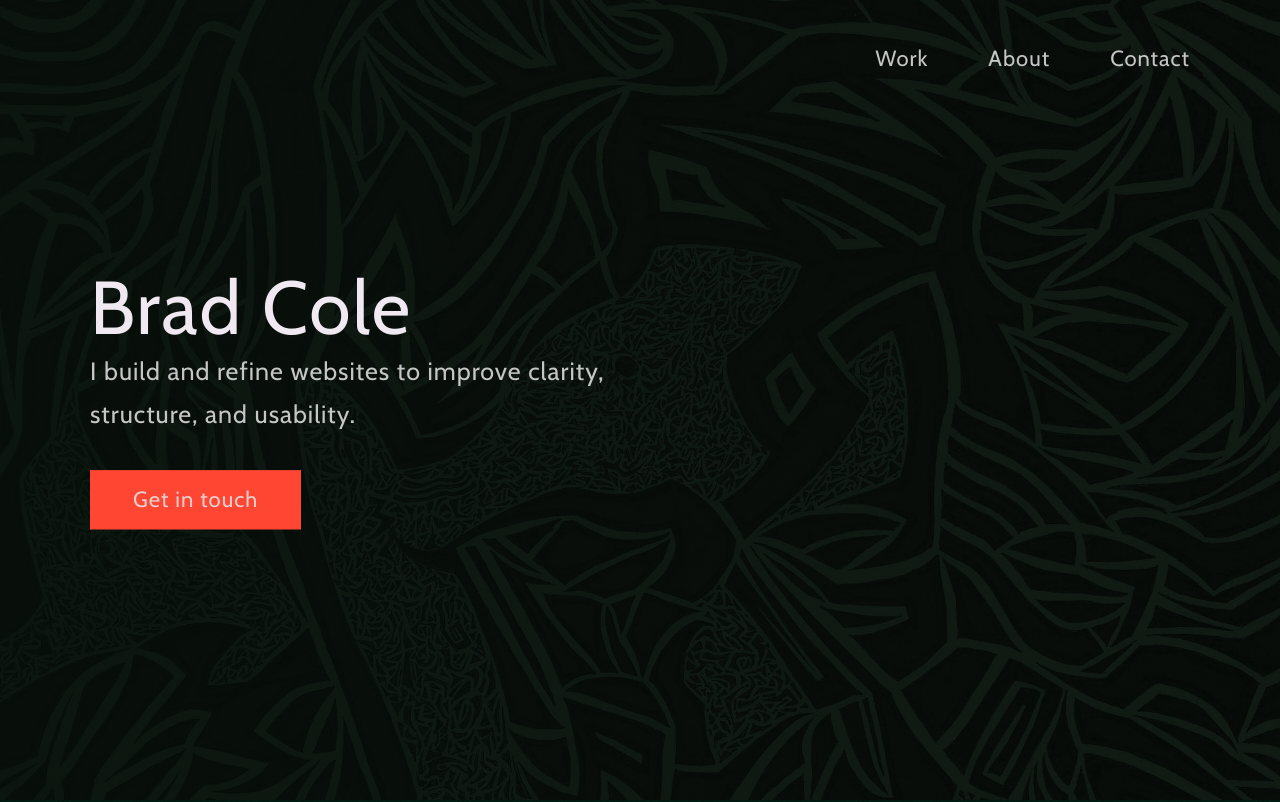
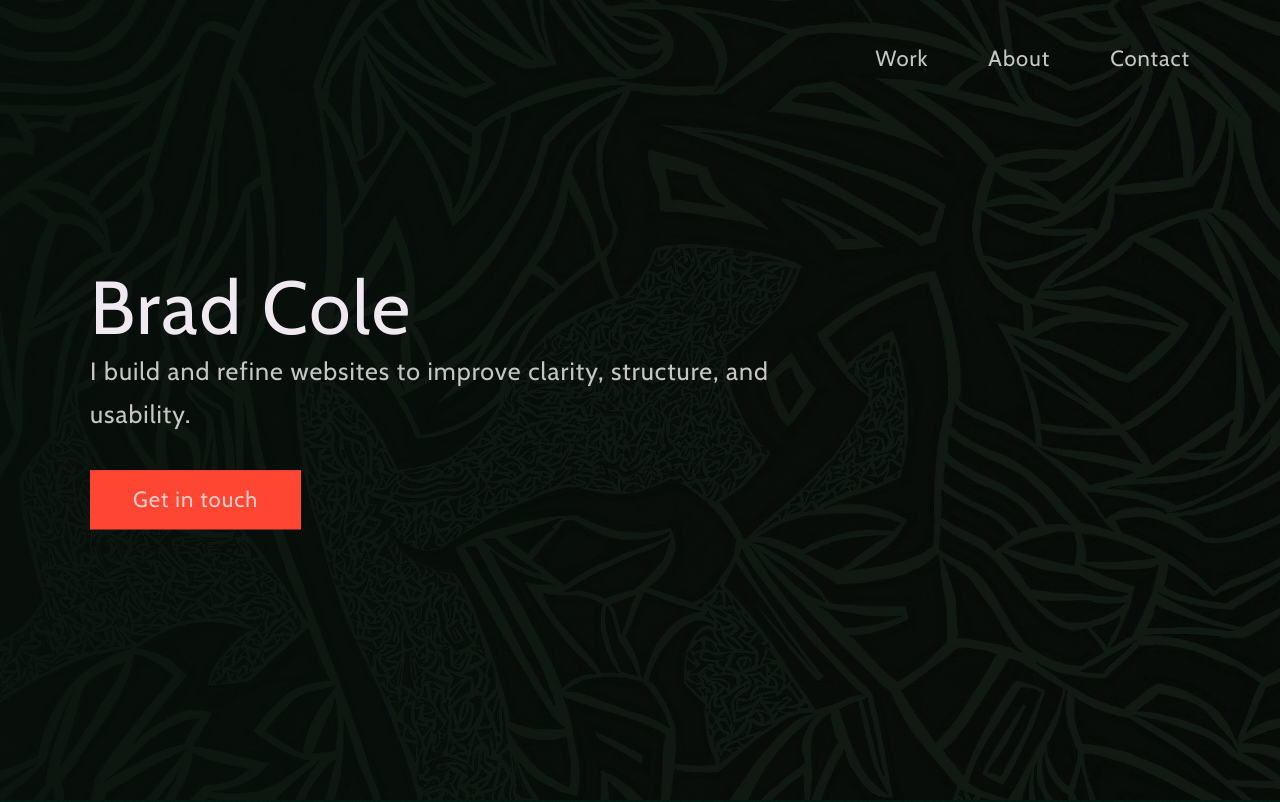
Before and after one commit to artwired/brads-dev-portfolio, a website built with Vite: page index.html in a window 1280 px wide. Shown: the top 802 px of the page. Built offline with nearby package versions, Linux system fonts and the light colour scheme.

Commit message:
Update index.css
checking revised header text width

```diff
--- a/index.css
+++ b/index.css
@@ -442,7 +442,7 @@ body:not(.user-is-tabbing) a:focus {
 
 .header__text p {
   margin: 0.5rem 0 3.5rem;
-  max-width: var(--container-medium-width);
+  max-width: var(--container-700-width);
   font-family: "Cabin", sans-serif;
   letter-spacing: 1px;
   font-size: 2.5rem;
```
